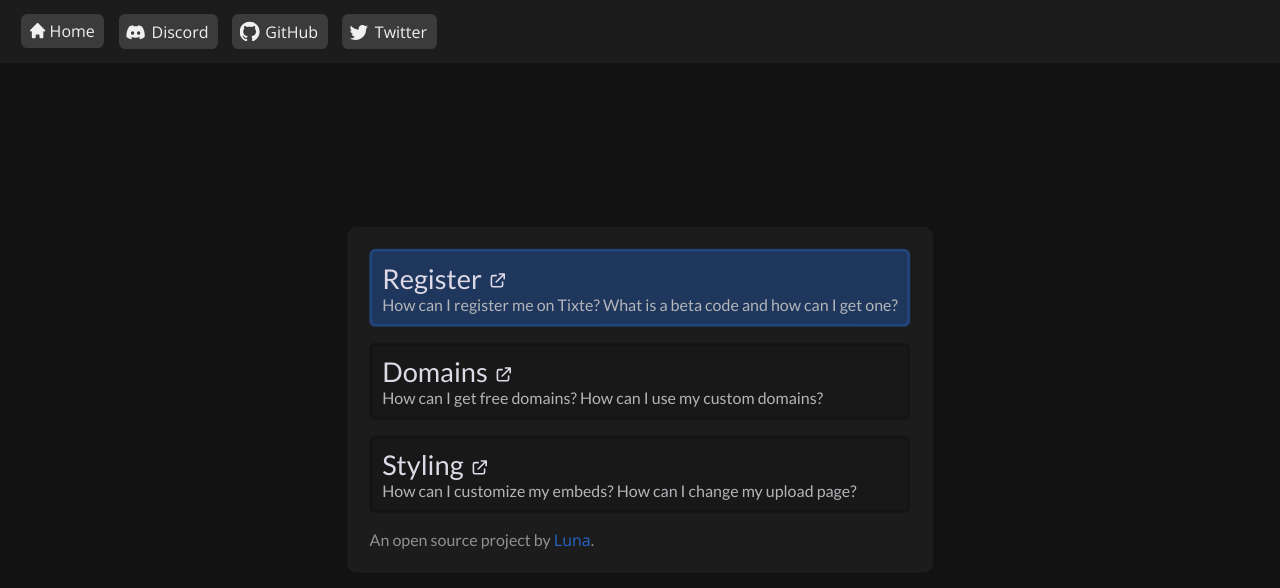
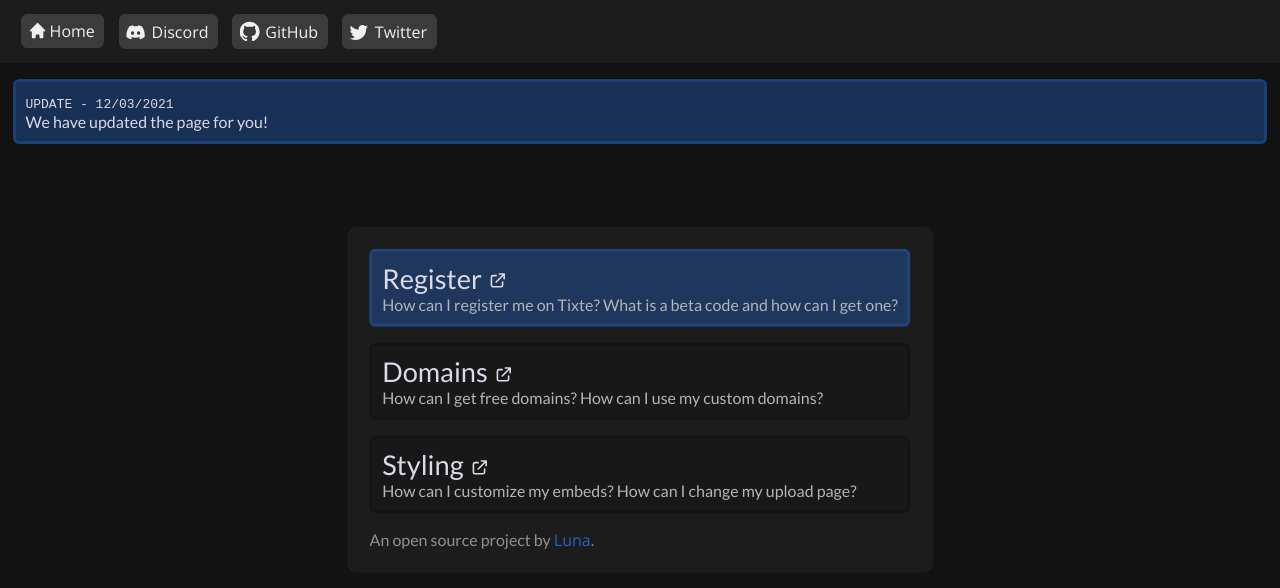
Before and after one commit to Luna-devv/Tixte, a Next.js app: page / in a window 1280 px wide. Shown: the top 588 px of the page. Built offline with nearby package versions, Linux system fonts and the light colour scheme.

Commit message:
fix scroll bar track gab for header

```diff
--- a/components/layout.jsx
+++ b/components/layout.jsx
@@ -36,6 +36,12 @@ export default function Layout({ children }) {
                 </li>
             </ul>
         </header>
+        <toast>
+            <div id='toastDiv' className='toast'>
+                <code className='toast-title'> UPDATE - 12/03/2021 </code>  <br />
+                <text>We have updated the page for you!</text>
+            </div>
+        </toast>
         <main>{children}</main>
       </>
     )
--- a/styles/globals.css
+++ b/styles/globals.css
@@ -14,6 +14,8 @@ html {
     color: rgb(221, 217, 230);
     margin: 0rem;
     user-select: none;
+    overflow: overlay;
+    -ms-overflow-style: -ms-autohiding-scrollbar;
 }
 
 body {
--- a/styles/layout.css
+++ b/styles/layout.css
@@ -74,3 +74,24 @@ li {
         padding-left: 0.6rem;
     }
 }
+
+.toast {
+    position: relative;
+    top: 1rem;
+    margin-left: 80%;
+    margin-right: 1rem;
+    background-color: rgba(var(--color), 0.3)!important;
+    border: solid rgba(var(--color), 0.2) 0.2rem!important;
+    border-radius: 0.4rem;
+    padding: 0.6rem;
+    cursor: pointer;
+    transition-duration: 300ms;
+    margin-bottom: 1rem;
+}
+
+@media screen and (max-width: 1400px) {
+    .toast {
+        margin-left: 1%;
+        margin-right: 1%;
+    }
+}
```
